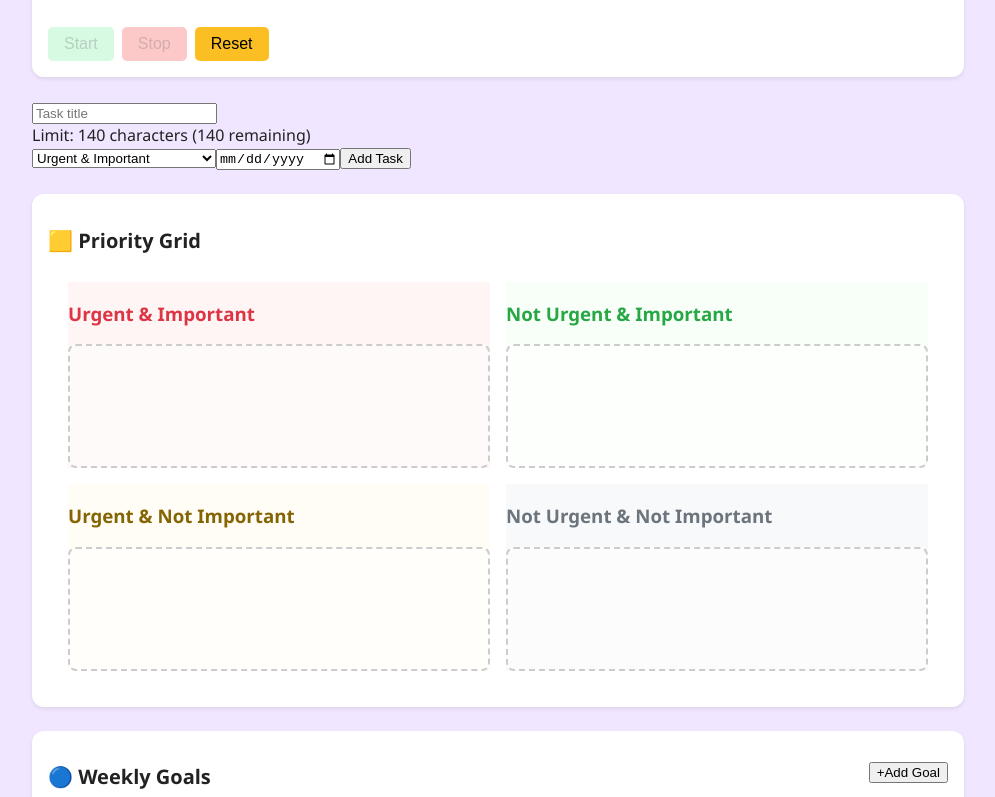
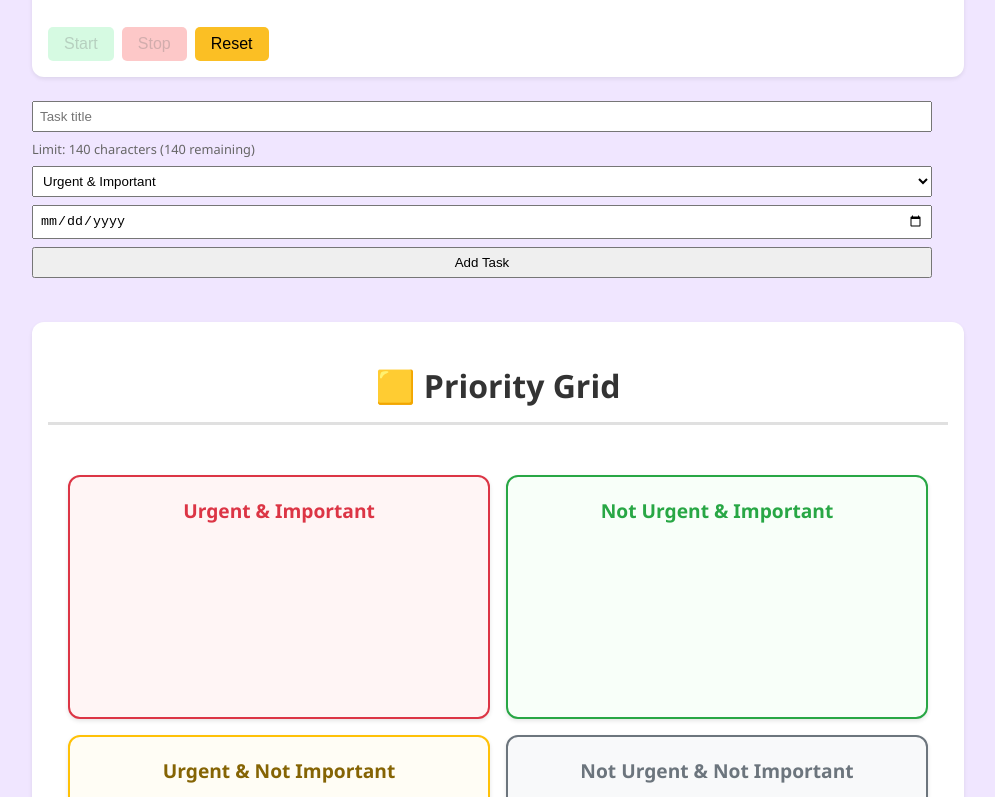
Before and after one commit to chknutson/JoC-Timer, a React (Vite) app: page / in a window 1280 px wide. Shown: the part 703-1500 px from the top of the page, without its empty margins (158-1153 px from the left). Built offline with nearby package versions, Linux system fonts and the light colour scheme.

Commit message:
DRY priority grid

```diff
--- a/src/components/PriorityGrid.css
+++ b/src/components/PriorityGrid.css
@@ -1,11 +1,12 @@
-/* Priority Container and Heading */
+/* ===== Base Layout ===== */
 .priority-container {
   max-width: 1200px;
   margin: 0 auto;
   padding: 20px;
 }
 
-.priority-heading {
+.priority-heading,
+.grid-header h2 {
   text-align: center;
   font-size: 2rem;
   font-weight: 700;
@@ -15,74 +16,90 @@
   border-bottom: 3px solid #e0e0e0;
 }
 
-/* Priority Grid Layout */
-/* .priority-grid {
-  padding: 20px;
-  max-width: 1200px;
-  margin: 0 auto;
-} */
-/* Priority Grid Layout */
 .priority-grid {
   display: grid;
-  grid-template-columns: 1fr 1fr;
+  grid-template-columns: repeat(2, 1fr);
   gap: 16px;
   padding: 20px;
   max-width: 1200px;
   margin: 0 auto;
 }
 
-.grid-container {
-  display: grid;
-  grid-template-columns: repeat(2, 1fr);
-  gap: 20px;
-  margin-top: 20px;
-  border: 3px solid #333;
-  border-radius: 16px;
-  padding: 20px;
-  background-color: #f5f5f5;
+.grid-header {
+  text-align: center;
 }
 
-.grid-item {
+/* ===== Base Card Styles ===== */
+.card {
   border: 2px solid #e0e0e0;
-  padding: 20px;
   border-radius: 12px;
   background-color: #f8f9fa;
+  padding: 20px;
   min-height: 200px;
-  transition: all 0.3s ease;
   box-shadow: 0 2px 4px rgba(0, 0, 0, 0.1);
+  transition: transform 0.3s ease, box-shadow 0.3s ease;
 }
 
-.grid-item:hover {
+.card:hover {
   transform: translateY(-2px);
   box-shadow: 0 4px 8px rgba(0, 0, 0, 0.15);
 }
 
-.grid-item h3 {
+.card h3 {
   margin: 0 0 15px 0;
   font-size: 1.2rem;
   font-weight: 600;
-  color: #333;
   text-align: center;
 }
 
+/* ===== Task Placeholder ===== */
 .task-placeholder {
   display: flex;
-  align-items: center;
-  justify-content: center;
-  height: 120px;
-  background-color: rgba(255, 255, 255, 0.5);
-  border-radius: 8px;
-  border: 2px dashed #ccc;
+  flex-direction: column;
+  gap: 8px;
 }
 
-.task-placeholder p {
-  margin: 0;
-  color: #666;
-  font-style: italic;
-  text-align: center;
+/* ===== Task Card ===== */
+.task-card {
+  display: flex;
+  justify-content: space-between;
+  align-items: center;
+  background: white;
+  border: 1px solid #ddd;
+  padding: 8px;
+  border-radius: 6px;
 }
 
-/* Quadrant-specific styling */
+.task-date {
+  font-size: 0.8rem;
+  color: #666;
+}
+
+.task-actions {
+  display: flex;
+  gap: 6px;
+}
+
+.task-actions button {
+  padding: 4px 8px;
+  border: none;
+  background: #f0f0f0;
+  border-radius: 4px;
+  cursor: pointer;
+}
+
+.task-actions button:hover {
+  background: #ddd;
+}
+
+/* ===== Completed Task ===== */
+.task-card.completed {
+  background: #e6ffe6;
+  text-decoration: line-through;
+  opacity: 0.8;
+}
+
+/* ===== Priority Colors ===== */
 .urgent-important {
   border-color: #dc3545;
   background-color: #fff5f5;
@@ -119,54 +136,33 @@
   color: #6c757d;
 }
 
-/* Responsive Design - Single column on mobile */
+/* ===== Add Task Form ===== */
+.add-task-form {
+  display: flex;
+  flex-direction: column;
+  gap: 8px;
+  margin-bottom: 20px;
+}
+
+.add-task-form input,
+.add-task-form select,
+.add-task-form button {
+  padding: 6px;
+}
+
+.limit-warning {
+  color: red;
+  font-size: 0.85rem;
+}
+
+.char-info {
+  font-size: 0.8rem;
+  color: #666;
+}
+
+/* ===== Responsive ===== */
 @media (max-width: 768px) {
-  .priority-container {
-    padding: 15px;
-  }
-
-  .priority-heading {
-    font-size: 1.5rem;
-    margin-bottom: 20px;
-    padding-bottom: 10px;
-  }
-
   .priority-grid {
-    padding: 15px;
-  }
-
-  .grid-container {
     grid-template-columns: 1fr;
-    gap: 15px;
-    padding: 15px;
-    border-radius: 12px;
-  }
-
-  .grid-item {
-    min-height: 150px;
-    padding: 15px;
-  }
-
-  .grid-item h3 {
-    font-size: 1.1rem;
-  }
-
-  .task-placeholder {
-    height: 80px;
   }
 }
-
-/* Tablet adjustments */
-@media (min-width: 769px) and (max-width: 1024px) {
-  .priority-grid {
-    padding: 20px;
-  }
-
-  .grid-container {
-    gap: 15px;
-  }
-
-  .grid-item {
-    min-height: 180px;
-  }
-}
--- a/src/components/PriorityGrid.tsx
+++ b/src/components/PriorityGrid.tsx
@@ -1,8 +1,6 @@
 import React, { useState, useEffect } from "react";
 import { toast } from "react-hot-toast";
 import "./PriorityGrid.css";
-import Card from './Card/Card';
-import './PriorityGrid.css';
 
 interface Task {
   id: number;
@@ -12,44 +10,53 @@ interface Task {
   completed: boolean;
 }
 
+// ===== Constants =====
+const MAX_TASKS_TOTAL = 10;
+const MAX_TASKS_PER_CATEGORY = 2;
+
+const celebrateMessages = [
+  "🎉 Woohoo! Another one bites the dust!",
+  "💪 You crushed it!",
+  "🌟 Boom! Done and dusted!",
+  "🔥 On fire! Keep going!",
+  "🍪 Cookie time — you earned it!"
+];
+
+const priorities = [
+  { key: "Urgent & Important", className: "urgent-important" },
+  { key: "Not Urgent & Important", className: "not-urgent-important" },
+  { key: "Urgent & Not Important", className: "urgent-not-important" },
+  { key: "Not Urgent & Not Important", className: "not-urgent-not-important" }
+];
+
 const PriorityGrid: React.FC = () => {
   const [tasks, setTasks] = useState<Task[]>([]);
   const [title, setTitle] = useState("");
-  const [priority, setPriority] = useState("Urgent & Important");
+  const [priority, setPriority] = useState(priorities[0].key);
   const [dueDate, setDueDate] = useState("");
 
-  // Celebration messages
-  const celebrateMessages = [
-    "🎉 Woohoo! Another one bites the dust!",
-    "💪 You crushed it!",
-    "🌟 Boom! Done and dusted!",
-    "🔥 On fire! Keep going!",
-    "🍪 Cookie time — you earned it!"
-  ];
-
-  // Load tasks from localStorage on mount
+  // ===== Load tasks =====
   useEffect(() => {
     const savedTasks = JSON.parse(localStorage.getItem("tasks") || "[]");
     setTasks(savedTasks);
   }, []);
 
-  // Save tasks to localStorage whenever they change
+  // ===== Save tasks =====
   useEffect(() => {
     localStorage.setItem("tasks", JSON.stringify(tasks));
   }, [tasks]);
 
-  // Check if selected category is full (max 2 tasks per category)
+  // ===== Computed booleans =====
   const categoryFull =
-    tasks.filter((task) => task.priority === priority && !task.completed).length >= 2;
+    tasks.filter(t => t.priority === priority && !t.completed).length >= MAX_TASKS_PER_CATEGORY;
 
-  // Add a new task
+  // ===== Add task =====
   const handleAddTask = (e: React.FormEvent) => {
     e.preventDefault();
-
-    if (!title || !dueDate) return; // Must have title & date
-    if (tasks.length >= 10) return; // Total limit
+    if (!title || !dueDate) return;
+    if (tasks.length >= MAX_TASKS_TOTAL) return;
     if (categoryFull) {
-      toast.error(`You can only have 2 active tasks in "${priority}"`);
+      toast.error(`You can only have ${MAX_TASKS_PER_CATEGORY} active tasks in "${priority}"`);
       return;
     }
 
@@ -60,35 +67,30 @@ const PriorityGrid: React.FC = () => {
       dueDate,
       completed: false
     };
-
-    setTasks((prev) => [...prev, newTask]);
+    setTasks(prev => [...prev, newTask]);
     setTitle("");
-    setPriority("Urgent & Important");
+    setPriority(priorities[0].key);
     setDueDate("");
   };
 
-  // Delete a task
+  // ===== Delete task =====
   const handleDeleteTask = (id: number) => {
-    setTasks((prev) => prev.filter((task) => task.id !== id));
+    setTasks(prev => prev.filter(task => task.id !== id));
   };
 
-  // Complete a task
-  const handleCompleteTask = (id: number) => {
-    setTasks((prev) =>
-      prev.map((task) => {
+  // ===== Complete/Undo task =====
+  const handleToggleComplete = (id: number) => {
+    setTasks(prev =>
+      prev.map(task => {
         if (task.id === id) {
           const nowCompleted = !task.completed;
-
-          // Only celebrate when marking as complete
           if (nowCompleted) {
-            const message =
-              celebrateMessages[Math.floor(Math.random() * celebrateMessages.length)];
+            const message = celebrateMessages[Math.floor(Math.random() * celebrateMessages.length)];
             toast.success(message, {
               duration: 2500,
               style: { background: "#4caf50", color: "#fff", fontWeight: "bold" }
             });
           }
-
           return { ...task, completed: nowCompleted };
         }
         return task;
@@ -96,36 +98,35 @@ const PriorityGrid: React.FC = () => {
     );
   };
 
-  // Render tasks for each priority (hide completed ones)
-  const renderTasksForPriority = (priorityLabel: string) => {
-    return tasks
-      .filter((task) => task.priority === priorityLabel && !task.completed) // ✅ hides completed
-      .map((task) => (
+  // ===== Render tasks for a given priority =====
+  const renderTasksForPriority = (priorityLabel: string) =>
+    tasks
+      .filter(task => task.priority === priorityLabel && !task.completed)
+      .map(task => (
         <div key={task.id} className="task-card">
           <div>
             <strong>{task.title}</strong>
             <div className="task-date">{task.dueDate}</div>
           </div>
           <div className="task-actions">
-            <button onClick={() => handleCompleteTask(task.id)}>
-              Complete
+            <button onClick={() => handleToggleComplete(task.id)}>
+              {task.completed ? "Undo" : "Complete"}
             </button>
             <button onClick={() => handleDeleteTask(task.id)}>❌</button>
           </div>
         </div>
       ));
-  };
 
   return (
     <>
-      {/* Add Task Form */}
+      {/* ===== Add Task Form ===== */}
       <form onSubmit={handleAddTask} className="add-task-form">
         <input
           type="text"
           placeholder="Task title"
           value={title}
-          onChange={(e) => setTitle(e.target.value)}
-          disabled={tasks.length >= 10}
+          onChange={e => setTitle(e.target.value)}
+          disabled={tasks.length >= MAX_TASKS_TOTAL}
           maxLength={140}
         />
         <div className="char-info">
@@ -134,76 +135,51 @@ const PriorityGrid: React.FC = () => {
 
         <select
           value={priority}
-          onChange={(e) => setPriority(e.target.value)}
-          disabled={tasks.length >= 10} // Always allow switching categories
+          onChange={e => setPriority(e.target.value)}
+          disabled={tasks.length >= MAX_TASKS_TOTAL}
         >
-          <option>Urgent & Important</option>
-          <option>Not Urgent & Important</option>
-          <option>Urgent & Not Important</option>
-          <option>Not Urgent & Not Important</option>
+          {priorities.map(p => (
+            <option key={p.key}>{p.key}</option>
+          ))}
         </select>
 
         <input
           type="date"
           value={dueDate}
-          onChange={(e) => setDueDate(e.target.value)}
-          disabled={tasks.length >= 10}
+          onChange={e => setDueDate(e.target.value)}
+          disabled={tasks.length >= MAX_TASKS_TOTAL}
         />
 
-        <button type="submit" disabled={tasks.length >= 10 || categoryFull}>
+        <button type="submit" disabled={tasks.length >= MAX_TASKS_TOTAL || categoryFull}>
           Add Task
         </button>
 
-        {tasks.length >= 10 && (
-          <p className="limit-warning">Task limit reached (max 10 tasks)</p>
+        {tasks.length >= MAX_TASKS_TOTAL && (
+          <p className="limit-warning">Task limit reached (max {MAX_TASKS_TOTAL} tasks)</p>
         )}
         {categoryFull && (
           <p className="limit-warning">
-            Max 2 active tasks allowed in this category
+            Max {MAX_TASKS_PER_CATEGORY} active tasks allowed in this category
           </p>
         )}
       </form>
 
+      {/* ===== Priority Grid ===== */}
       <section>
         <div className="grid-header">
           <h2>🟨 Priority Grid</h2>
         </div>
         <div className="priority-grid">
-          {/* Urgent & Important */}
-          <div className="card urgent-important">
-            <h3>Urgent & Important</h3>
-            <div className="task-placeholder">
-            {renderTasksForPriority("Urgent & Important")}
+          {priorities.map(p => (
+            <div key={p.key} className={`card ${p.className}`}>
+              <h3>{p.key}</h3>
+              <div className="task-placeholder">{renderTasksForPriority(p.key)}</div>
             </div>
-          </div>
-
-          {/* Not Urgent & Important */}
-          <div className="card not-urgent-important">
-            <h3>Not Urgent & Important</h3>
-            <div className="task-placeholder">
-            {renderTasksForPriority("Not Urgent & Important")}
-            </div>
-          </div>
-
-          {/* Urgent & Not Important */}
-          <div className="card urgent-not-important">
-            <h3>Urgent & Not Important</h3>
-            <div className="task-placeholder">
-            {renderTasksForPriority("Urgent & Not Important")}
-            </div>
-          </div>
-
-          {/* Not Urgent & Not Important */}
-          <div className="card not-urgent-not-important">
-            <h3>Not Urgent & Not Important</h3>
-            <div className="task-placeholder">
-            {renderTasksForPriority("Not Urgent & Not Important")}
-            </div>
-          </div>
+          ))}
         </div>
       </section>
     </>
- );
+  );
 };
 
 export default PriorityGrid;
```
